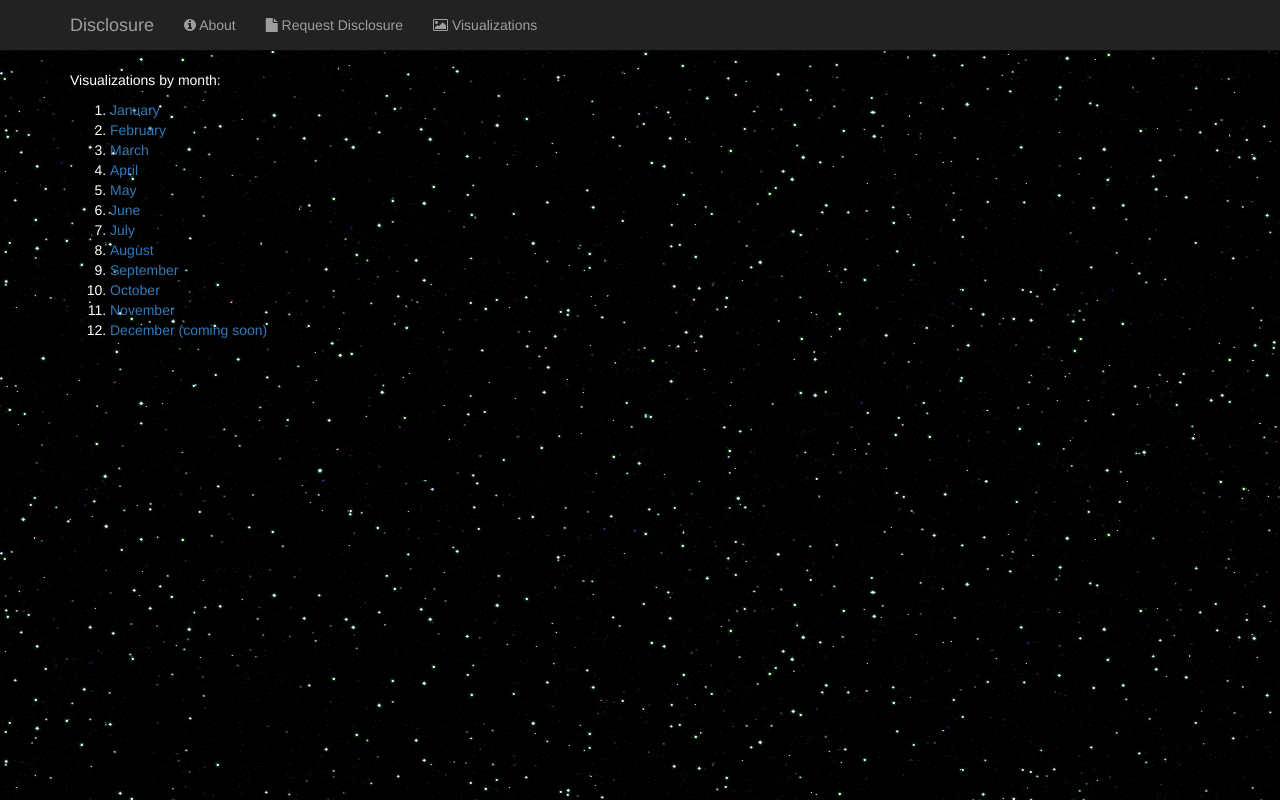
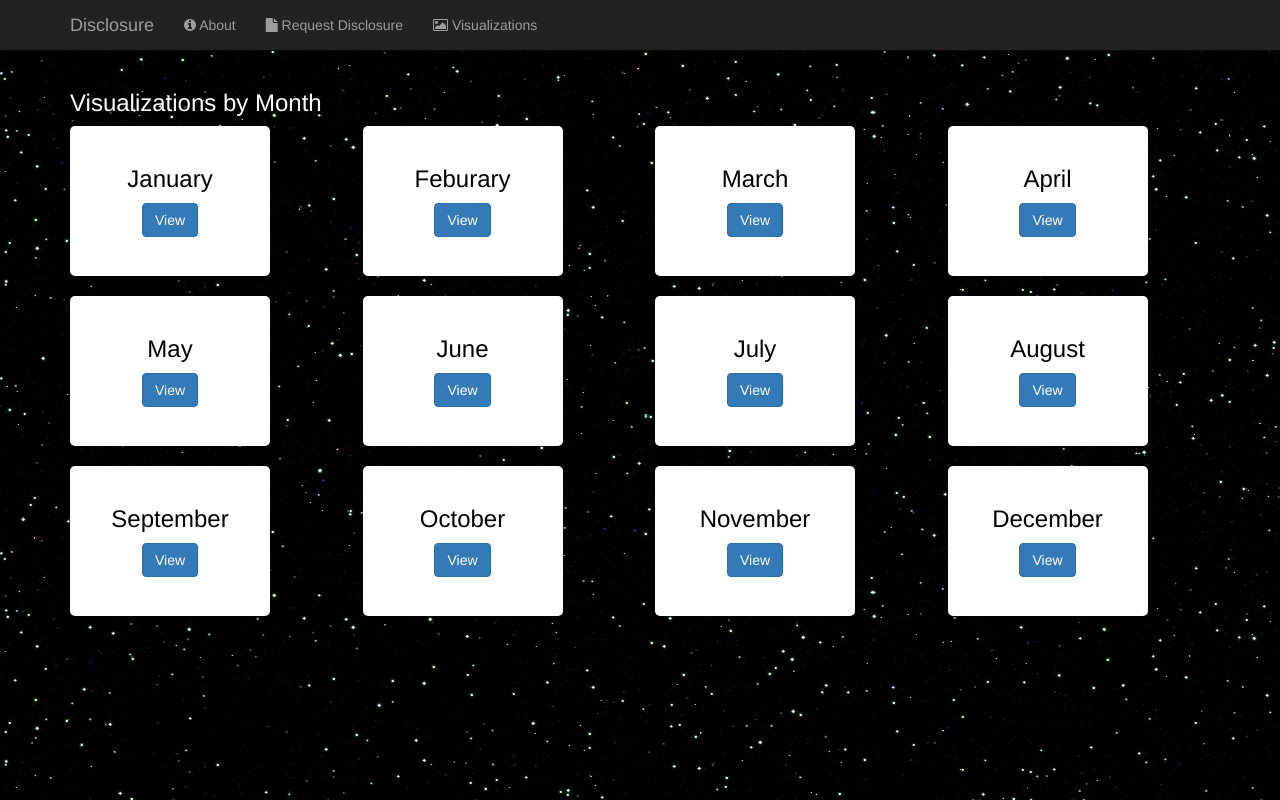
Before and after one commit to jaredwelch1/CapstoneI, a Flask app: page /visuals in a window 1280 px wide. Run offline with Flask 2, Linux system fonts and the light colour scheme; some libraries are stand-ins or nearby versions.

Commit message:
Visuals page now displayed with calender like cards

```diff
--- a/code/application/static/index.css
+++ b/code/application/static/index.css
@@ -84,3 +84,19 @@ textarea
     	font-size: 16px;
     	resize: none;
 }
+
+/*
+ * Calendar styled display for visualization landing page
+ */
+.month-card{
+    background-color: white;
+    color: black;
+    width: 20rem;
+    height: 15rem;
+    text-align: center;
+    border-radius: 5px;
+}
+
+.card-link{
+     color: white;
+}
--- a/code/application/templates/visuals.html
+++ b/code/application/templates/visuals.html
@@ -4,29 +4,117 @@
 
 {% block styles %}
 {{super()}}
-        <link rel="stylesheet" type="text/css" href="{{url_for('.static', filename='index.css')}}">
+    <link rel="stylesheet" type="text/css" href="{{url_for('.static', filename='index.css')}}">
 {% endblock %}
 
 {% block body %}
-        {{super()}}
+    {{super()}}
 	<div id="banner">
-        	<div class="container">
-			<!--If we have more visualizations then I will make a template for this page.-->
-			<p>Visualizations by month:</p>
-			<ol>
-				<li><a href="{{ url_for('jan') }}">January</a></li>
-				<li><a href="{{ url_for('feb') }}">February</a></li>
-				<li><a href="{{ url_for('mar') }}">March</a></li>
-				<li><a href="{{ url_for('apr') }}">April</a></li>
-				<li><a href="{{ url_for('may') }}">May</a></li>
-				<li><a href="{{ url_for('jun') }}">June</a></li>
-				<li><a href="{{ url_for('jul') }}">July</a></li>
-				<li><a href="{{ url_for('aug') }}">August</a></li>
-				<li><a href="{{ url_for('sep') }}">September</a></li>
-				<li><a href="{{ url_for('oct') }}">October</a></li>
-				<li><a href="{{ url_for('nov') }}">November</a></li>
-				<li><a href="{{ url_for('dec') }}">December (coming soon)</a></li>
-			</ol>
+	<div class="container">
+		<p><h3>Visualizations by Month</h3>
+
+		<div class="row">
+
+		<div class="col col-md-3">
+			<div class="card month-card">
+				<div class="card-block"><br><h3>January</h3>
+				<button type="button" class="btn btn-primary"><a class="card-link" href="{{ url_for('jan') }}">View</a></button>
+				</div>
+			</div>
 		</div>
-	</div>
+		<div class="col col-md-3">
+			<div class="card month-card">
+				<div class="card-block"><br><h3>Feburary</h3>
+				<button type="button" class="btn btn-primary"><a class="card-link" href="{{ url_for('feb') }}">View</a></button>
+				</div>
+			</div>
+		</div>
+		<div class="col col-md-3">
+			<div class="card month-card">
+				<div class="card-block"><br><h3>March</h3>
+				<button type="button" class="btn btn-primary"><a class="card-link" href="{{ url_for('mar') }}">View</a></button>
+				</div>
+			</div>
+		</div>
+		<div class="col col-md-3">
+			<div class="card month-card">
+				<div class="card-block"><br><h3>April</h3>
+				<button type="button" class="btn btn-primary"><a class="card-link" href="{{ url_for('apr') }}">View</a></button>
+				</div>
+			</div>
+		</div>
+
+		</div> <!-- row -->
+
+		<br>
+		<div class="row">
+
+		<div class="col col-md-3">
+			<div class="card month-card">
+				<div class="card-block"><br><h3>May</h3>
+				<button type="button" class="btn btn-primary"><a class="card-link" href="{{ url_for('may') }}">View</a></button>
+				</div>
+			</div>
+		</div>
+		<div class="col col-md-3">
+			<div class="card month-card">
+				<div class="card-block"><br><h3>June</h3>
+				<button type="button" class="btn btn-primary"><a class="card-link" href="{{ url_for('jun') }}">View</a></button>
+				</div>
+			</div>
+		</div>
+		<div class="col col-md-3">
+			<div class="card month-card">
+				<div class="card-block"><br><h3>July</h3>
+				<button type="button" class="btn btn-primary"><a class="card-link" href="{{ url_for('jul') }}">View</a></button>
+				</div>
+			</div>
+		</div>
+		<div class="col col-md-3">
+			<div class="card month-card">
+				<div class="card-block"><br><h3>August</h3>
+				<button type="button" class="btn btn-primary"><a class="card-link" href="{{ url_for('aug') }}">View</a></button>
+				</div>
+			</div>
+		</div>
+
+		</div> <!--row -->
+
+		<br>
+		<div class="row">
+
+		<div class="col col-md-3">
+			<div class="card month-card">
+				<div class="card-block"><br><h3>September</h3>
+				<button type="button" class="btn btn-primary"><a class="card-link" href="{{ url_for('sep') }}">View</a></button>
+				</div>
+			</div>
+		</div>
+		<div class="col col-md-3">
+			<div class="card month-card">
+				<div class="card-block"><br><h3>October</h3>
+				<button type="button" class="btn btn-primary"><a class="card-link" href="{{ url_for('oct') }}">View</a></button>
+				</div>
+			</div>
+		</div>
+		<div class="col col-md-3">
+			<div class="card month-card">
+				<div class="card-block"><br><h3>November</h3>
+				<button type="button" class="btn btn-primary"><a class="card-link" href="{{ url_for('nov') }}">View</a></button>
+				</div>
+			</div>
+		</div>
+		<div class="col col-md-3">
+			<div class="card month-card">
+				<div class="card-block"><br><h3>December</h3>
+				<button type="button" class="btn btn-primary"><a class="card-link" href="{{ url_for('dec') }}">View</a></button>
+				</div>
+			</div>
+		</div>
+
+		</div> <!-- row -->
+
+	</div> <!-- container -->
+	</div> <!-- banner -->
+
 {% endblock %}
```
